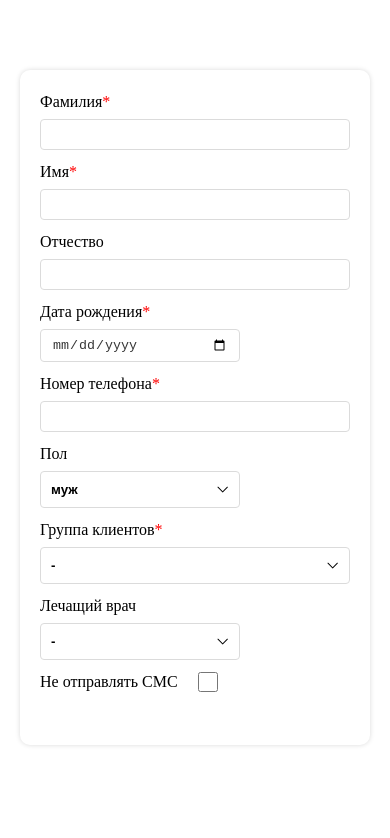
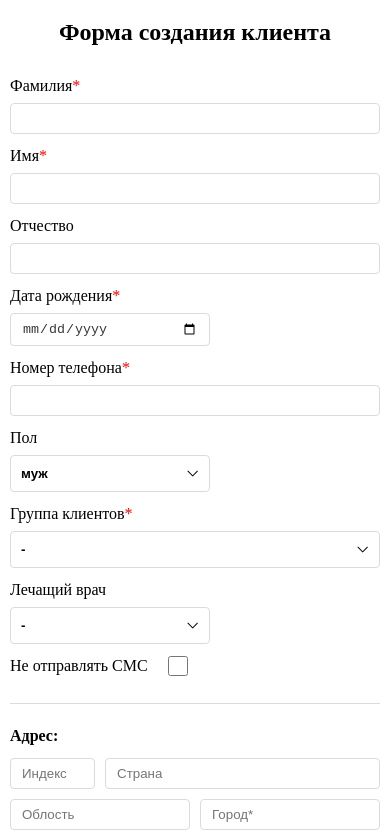
Before and after one commit to NurislamAituarov/test-create-customer-form, a Vue app: page / in a window 390 px wide. Shown: the top 838 px of the page. Built offline with nearby package versions, Linux system fonts and the light colour scheme.

Commit message:
refactor

```diff
--- a/public/index.html
+++ b/public/index.html
@@ -1,15 +1,18 @@
 <!DOCTYPE html>
 <html lang="">
   <head>
-    <meta charset="utf-8">
-    <meta http-equiv="X-UA-Compatible" content="IE=edge">
-    <meta name="viewport" content="width=device-width,initial-scale=1.0">
-    <link rel="icon" href="<%= BASE_URL %>favicon.ico">
+    <meta charset="utf-8" />
+    <meta http-equiv="X-UA-Compatible" content="IE=edge" />
+    <meta name="viewport" content="width=device-width,initial-scale=1.0, maximum-scale=1"">
+    <link rel="icon" href="<%= BASE_URL %>favicon.ico" />
     <title><%= htmlWebpackPlugin.options.title %></title>
   </head>
   <body>
     <noscript>
-      <strong>We're sorry but <%= htmlWebpackPlugin.options.title %> doesn't work properly without JavaScript enabled. Please enable it to continue.</strong>
+      <strong
+        >We're sorry but <%= htmlWebpackPlugin.options.title %> doesn't work properly without
+        JavaScript enabled. Please enable it to continue.</strong
+      >
     </noscript>
     <div id="app"></div>
     <!-- built files will be auto injected -->
--- a/src/App.vue
+++ b/src/App.vue
@@ -1,6 +1,7 @@
 <template>
   <div id="app">
     <main class="main">
+      <h1>Форма создания клиента</h1>
       <the-form />
     </main>
   </div>
--- a/src/assets/styles/main.scss
+++ b/src/assets/styles/main.scss
@@ -22,6 +22,20 @@
 }
 .main {
   max-width: 1440px;
-  margin: 50px auto;
+  margin: 20px auto;
   padding: 20px;
 }
+h1 {
+  text-align: center;
+  margin-bottom: 50px;
+}
+@media all and (max-width: 768px) {
+  .main {
+    padding: 0px;
+  }
+
+  h1 {
+    margin-bottom: 20px;
+    font-size: 24px;
+  }
+}
--- a/src/components/TheForm.vue
+++ b/src/components/TheForm.vue
@@ -461,6 +461,7 @@
   color: #f57f6c;
   display: block;
   font-size: 12px;
+  line-height: 14px;
 }
 
 .line {
@@ -506,4 +507,12 @@
     grid-row: 4;
   }
 }
+
+@media all and (max-width: 768px) {
+  .form {
+    padding: 10px;
+    box-shadow: none;
+    height: 100%;
+  }
+}
 </style>
```
